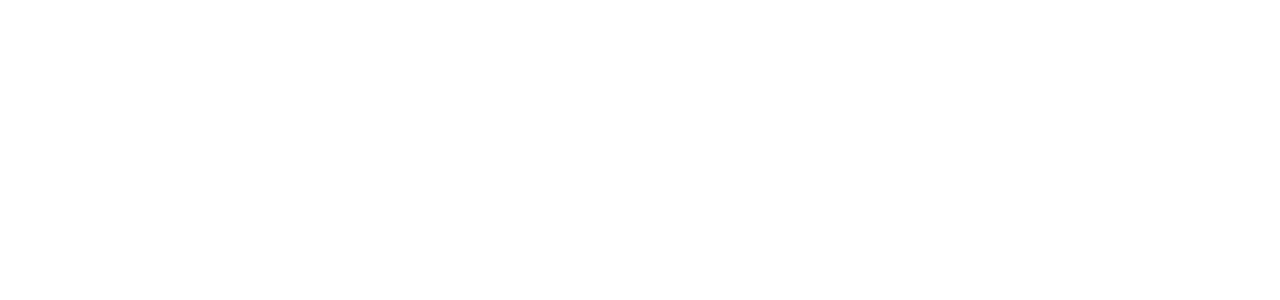
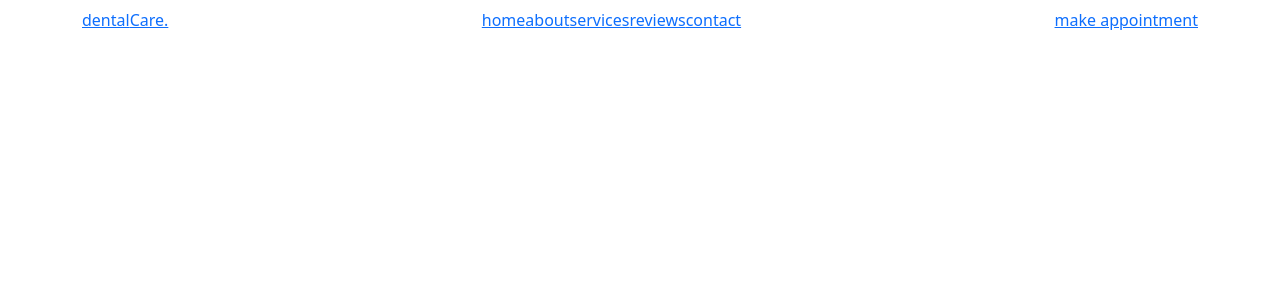
Before and after one commit to CHdev2207/Web-Dentist, a PHP site: page / in a window 1280 px wide. Before the commit the part shown is empty. Shown: the top 300 px of the page. Run offline with PHP 8.4, Linux system fonts and the light colour scheme.

Commit message:
Update index.php

```diff
--- a/index.php
+++ b/index.php
@@ -4,8 +4,55 @@
     <meta charset="UTF-8">
     <meta name="viewport" content="width=device-width, initial-scale=1.0">
     <title>Website Design Dentist</title>
+
+     <!-- font awesome cdn link  -->
+    <link rel="stylesheet" href="https://cdnjs.cloudflare.com/ajax/libs/font-awesome/6.5.2/css/all.min.css">
+
+    <!-- bootstrap cdn link  -->
+    <link rel="stylesheet" href="https://cdnjs.cloudflare.com/ajax/libs/bootstrap/5.3.3/css/bootstrap.min.css">
+
+    <!-- custom css file link  -->
+    <link rel="stylesheet" href="css/style.css">
+
 </head>
 <body>
 
+    <!-- header section starts  -->
+<header class="header fixed-top">
+
+    <div class="container">
+        <div class="navbar">
+
+            <a href="#home" class="logo">dental<span>Care.</span></a>
+
+            <nav class="nav">
+                <a href="#home">home</a>
+                <a href="#about">about</a>
+                <a href="#services">services</a>
+                <a href="#reviews">reviews</a>
+                <a href="#contact">contact</a>
+            </nav>
+
+            <a href="#contact" class="link-btn">make appointment</a>
+
+        </div>
+    </div>
+
+</header>
+
+
+
+
+
+
+
+
+
+
+
+
+<!-- custom js file link  -->
+<script src="js/script.js"></script>
+
 </body>
 </html>
```
